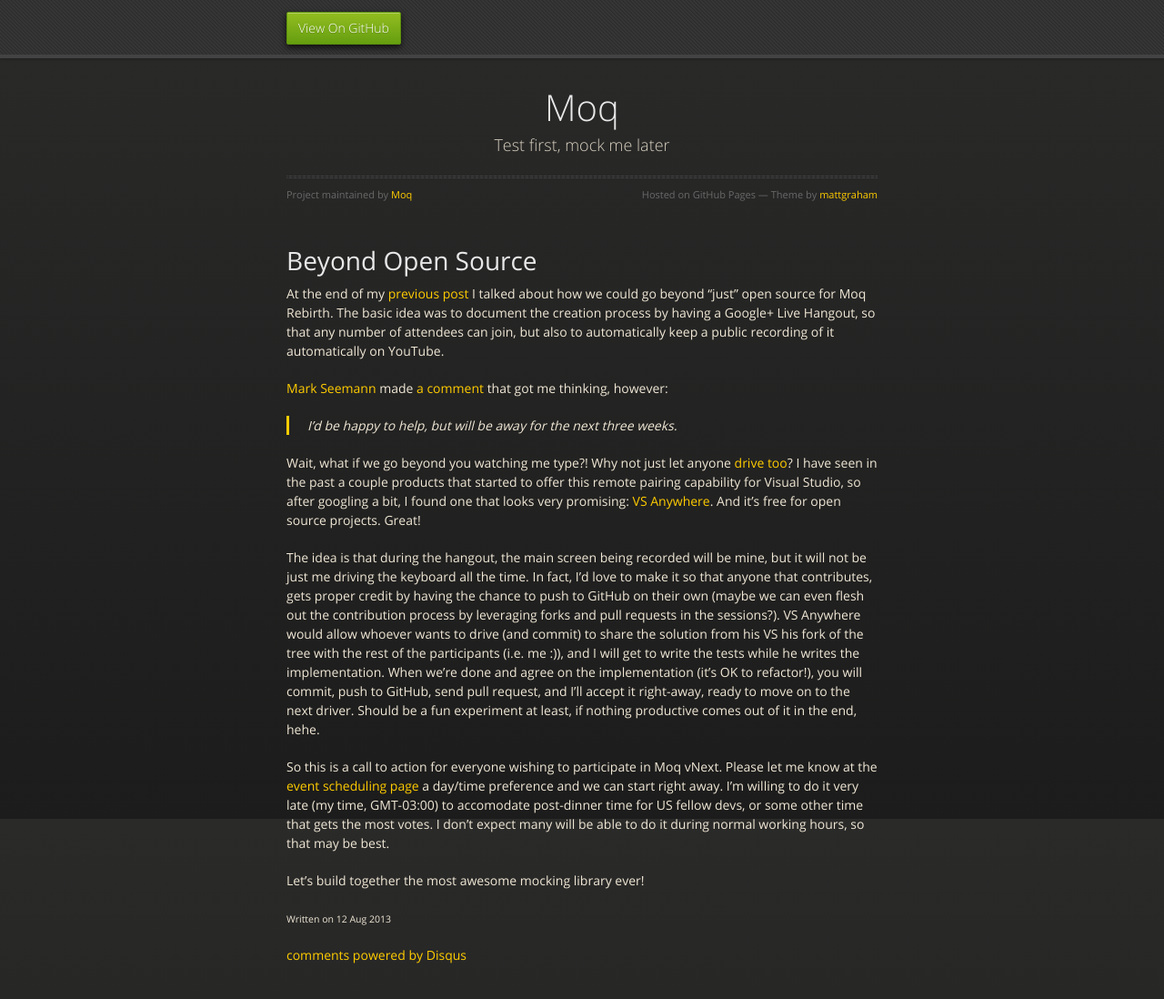
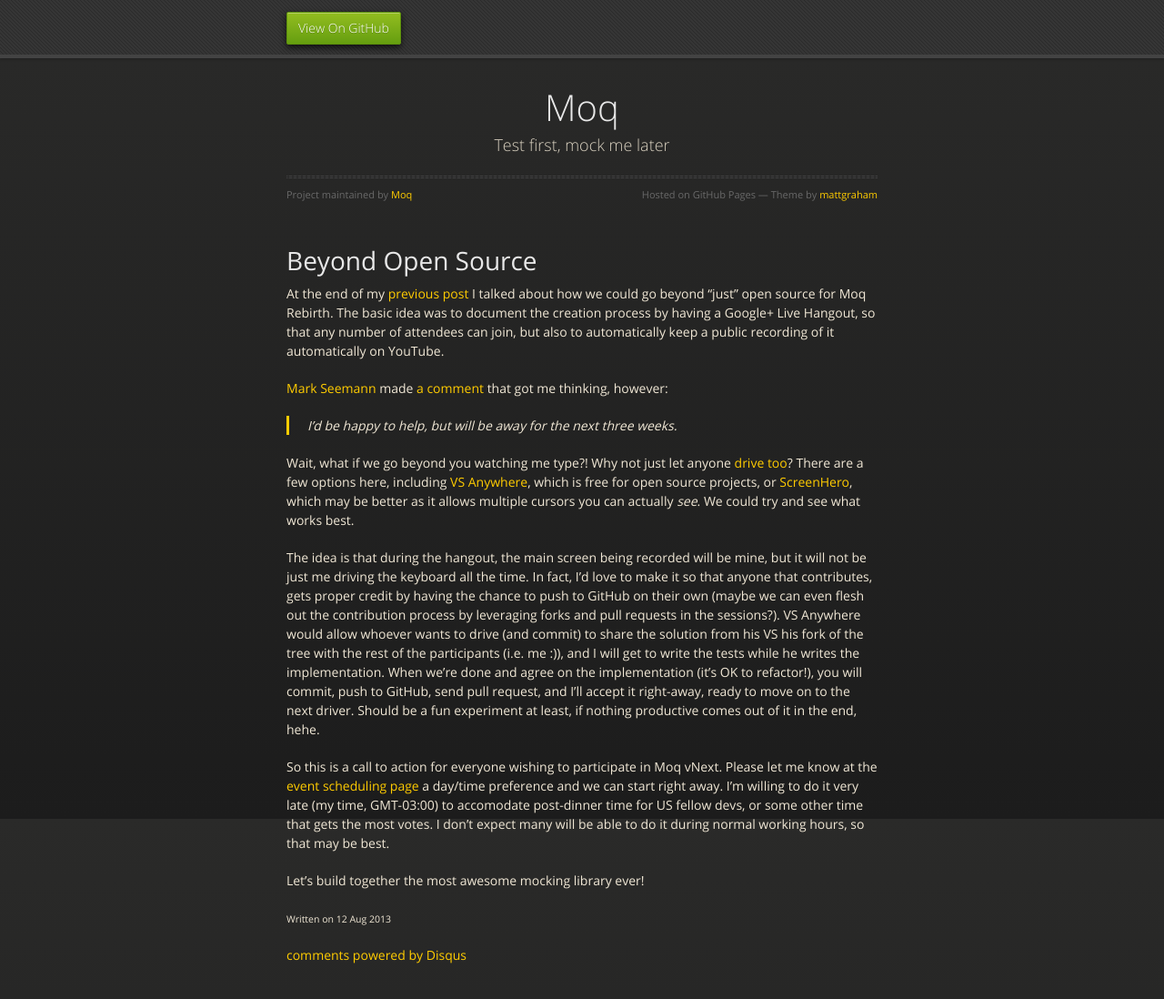
Before and after one commit to moq/moq.github.io, a Jekyll site: the page built from _posts/2013-08-12-beyond-oss.md, in a window 1280 px wide and 1150 px high. Shown: the top 1098 px of the window at 91% size. Built offline with Jekyll 4.4.1, drawn with Linux system fonts in a browser that asks for light colours; nearby versions of some CDN libraries; Markdown is read by kramdown in place of the engine named in the settings; comment, search, counter and statistics services are not loaded.

Commit message:
Added screenhero option

```diff
--- a/_posts/2013-08-12-beyond-oss.md
+++ b/_posts/2013-08-12-beyond-oss.md
@@ -10,7 +10,8 @@
 
 > I'd be happy to help, but will be away for the next three weeks.
 
-Wait, what if we go beyond you watching me type?! Why not just let anyone [drive too](http://en.wikipedia.org/wiki/Pair_programming)? I have seen in the past a couple products that started to offer this remote pairing capability for Visual Studio, so after googling a bit, I found one that looks very promising: [VS Anywhere](https://vsanywhere.com). And it's free for open source projects. Great!
+Wait, what if we go beyond you watching me type?! Why not just let anyone [drive too](http://en.wikipedia.org/wiki/Pair_programming)? There are a few options here, including [VS Anywhere](https://vsanywhere.com), which is free for open source projects, or [ScreenHero](http://screenhero.com), which may be better as it allows multiple cursors you can actually *see*. We could try and see what works best.
+
 
 The idea is that during the hangout, the main screen being recorded will be mine, but it will not be just me driving the keyboard all the time. In fact, I'd love to make it so that anyone that contributes, gets proper credit by having the chance to push to GitHub on their own (maybe we can even flesh out the contribution process by leveraging forks and pull requests in the sessions?). VS Anywhere would allow whoever wants to drive (and commit) to share the solution from his VS his fork of the tree with the rest of the participants (i.e. me :)), and I will get to write the tests while he writes the implementation. When we're done and agree on the implementation (it's OK to refactor!), you will commit, push to GitHub, send pull request, and I'll accept it right-away, ready to move on to the next driver. Should be a fun experiment at least, if nothing productive comes out of it in the end, hehe.
 
```
